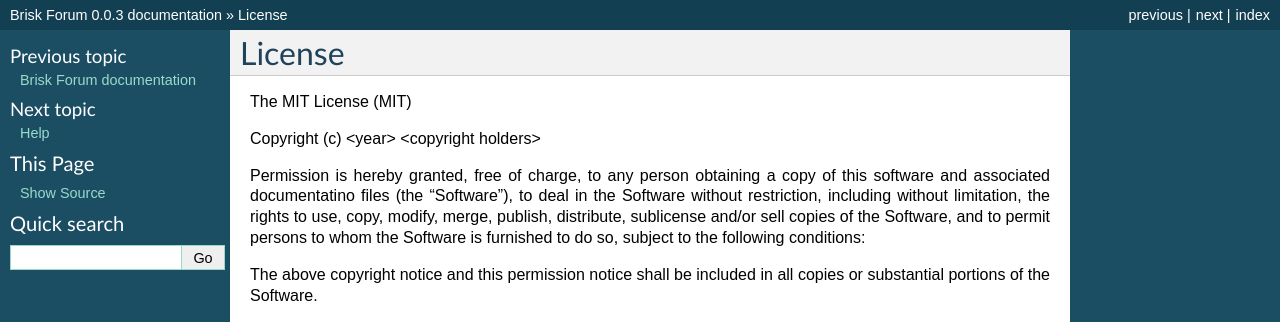
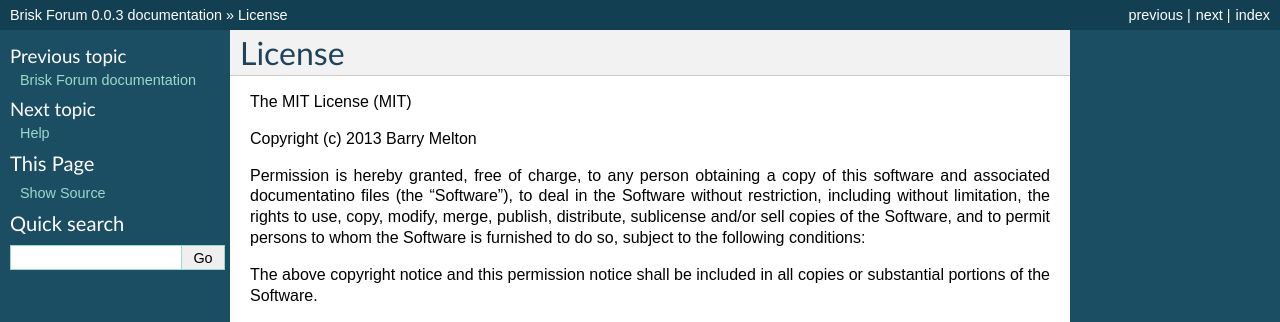
Before and after one commit to bmelton/briskforum, a Sphinx documentation site: the page built from docs/source/license.rst, in a window 1280 px wide. Shown: the top 322 px of the page. Built offline with Sphinx 7.4.7, drawn with Linux system fonts in a browser that asks for light colours.

Commit message:
Updating license placeholders.

```diff
--- a/docs/source/license.rst
+++ b/docs/source/license.rst
@@ -3,7 +3,7 @@ License
 
 The MIT License (MIT)
 
-Copyright (c) <year> <copyright holders>
+Copyright (c) 2013 Barry Melton
 
 Permission is hereby granted, free of charge, to any person obtaining a copy
 of this software and associated documentatino files (the "Software"), to deal
```
